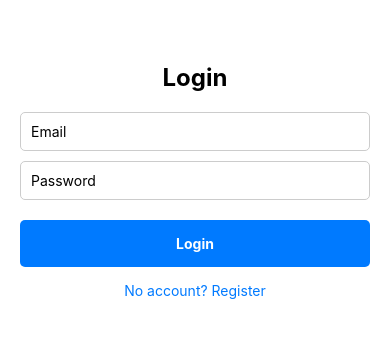
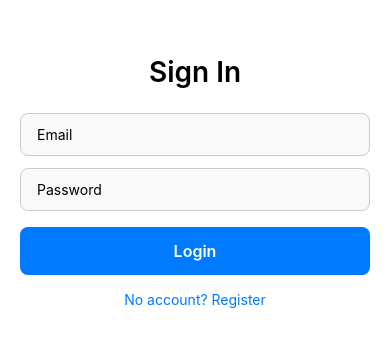
Before and after one commit to phillipyosief/learn-tigrinya-app, a React Native app in the folder learn-tigrinya/: screen / in a window 390 px wide. Shown: the part 241-588 px from the top of the page. Built offline with nearby package versions, Linux system fonts and the light colour scheme.

Commit message:
Refine intro and auth screens with iOS styling

```diff
--- a/learn-tigrinya/App.tsx
+++ b/learn-tigrinya/App.tsx
@@ -1,5 +1,5 @@
 import React, { useState } from 'react';
-import { StyleSheet, View } from 'react-native';
+import { SafeAreaView, StyleSheet } from 'react-native';
 import IntroScreen from './IntroScreen';
 import AuthScreen from './AuthScreen';
 import { StatusBar } from 'expo-status-bar';
@@ -8,14 +8,14 @@ export default function App() {
   const [showIntro, setShowIntro] = useState(true);
 
   return (
-    <View style={styles.container}>
+    <SafeAreaView style={styles.container}>
       <StatusBar style="auto" />
       {showIntro ? (
         <IntroScreen onFinish={() => setShowIntro(false)} />
       ) : (
         <AuthScreen />
       )}
-    </View>
+    </SafeAreaView>
   );
 }
 
--- a/learn-tigrinya/AuthScreen.tsx
+++ b/learn-tigrinya/AuthScreen.tsx
@@ -1,62 +1,91 @@
 import React, { useState } from 'react';
-import { View, Text, StyleSheet, TextInput, TouchableOpacity } from 'react-native';
+import {
+  SafeAreaView,
+  View,
+  Text,
+  StyleSheet,
+  TextInput,
+  TouchableOpacity,
+  Platform,
+  KeyboardAvoidingView,
+} from 'react-native';
 
 export default function AuthScreen() {
   const [isRegister, setIsRegister] = useState(false);
 
   return (
-    <View style={styles.container}>
-      <Text style={styles.title}>{isRegister ? 'Register' : 'Login'}</Text>
-      <TextInput placeholder="Email" style={styles.input} autoCapitalize="none" />
+    <SafeAreaView style={styles.safe}>
+      <KeyboardAvoidingView
+        behavior={Platform.OS === 'ios' ? 'padding' : undefined}
+        style={styles.container}
+      >
+        <Text style={styles.title}>{isRegister ? 'Create Account' : 'Sign In'}</Text>
+        <TextInput
+          placeholder="Email"
+          style={styles.input}
+          autoCapitalize="none"
+          keyboardType="email-address"
+        />
         <TextInput placeholder="Password" secureTextEntry style={styles.input} />
         {isRegister && (
-        <TextInput placeholder="Confirm Password" secureTextEntry style={styles.input} />
+          <TextInput
+            placeholder="Confirm Password"
+            secureTextEntry
+            style={styles.input}
+          />
         )}
         <TouchableOpacity style={styles.button}>
           <Text style={styles.buttonText}>{isRegister ? 'Register' : 'Login'}</Text>
         </TouchableOpacity>
         <TouchableOpacity onPress={() => setIsRegister(!isRegister)}>
           <Text style={styles.link}>
-          {isRegister ? 'Have an account? Login' : 'No account? Register'}
+            {isRegister ? 'Have an account? Sign in' : 'No account? Register'}
           </Text>
         </TouchableOpacity>
-    </View>
+      </KeyboardAvoidingView>
+    </SafeAreaView>
   );
 }
 
 const styles = StyleSheet.create({
+  safe: {
+    flex: 1,
+    backgroundColor: '#fff',
+  },
   container: {
     flex: 1,
     justifyContent: 'center',
     padding: 20,
-    backgroundColor: '#fff',
   },
   title: {
-    fontSize: 24,
-    fontWeight: 'bold',
-    marginBottom: 20,
+    fontSize: 28,
+    fontWeight: '600',
+    marginBottom: 24,
     textAlign: 'center',
   },
   input: {
-    borderWidth: 1,
+    borderWidth: StyleSheet.hairlineWidth,
     borderColor: '#ccc',
-    padding: 10,
-    marginBottom: 10,
-    borderRadius: 5,
+    paddingVertical: 12,
+    paddingHorizontal: 16,
+    marginBottom: 12,
+    borderRadius: 8,
+    backgroundColor: '#f9f9f9',
   },
   button: {
     backgroundColor: '#007aff',
-    padding: 15,
-    borderRadius: 5,
+    paddingVertical: 14,
+    borderRadius: 8,
     alignItems: 'center',
-    marginTop: 10,
+    marginTop: 4,
   },
   buttonText: {
     color: '#fff',
-    fontWeight: 'bold',
+    fontWeight: '600',
+    fontSize: 16,
   },
   link: {
-    marginTop: 15,
+    marginTop: 16,
     textAlign: 'center',
     color: '#007aff',
   },
--- a/learn-tigrinya/IntroScreen.tsx
+++ b/learn-tigrinya/IntroScreen.tsx
@@ -1,34 +1,47 @@
 import React, { useEffect, useRef } from 'react';
-import { View, Text, StyleSheet, Animated } from 'react-native';
+import { SafeAreaView, Text, StyleSheet, Animated, Easing } from 'react-native';
 
 interface IntroScreenProps {
   onFinish: () => void;
 }
 
 export default function IntroScreen({ onFinish }: IntroScreenProps) {
+  const slide = useRef(new Animated.Value(30)).current;
   const opacity = useRef(new Animated.Value(0)).current;
 
   useEffect(() => {
     Animated.sequence([
-      Animated.timing(opacity, {
-        toValue: 1,
-        duration: 1000,
-        useNativeDriver: true,
-      }),
-      Animated.delay(2000),
+      Animated.parallel([
+        Animated.timing(slide, {
+          toValue: 0,
+          duration: 800,
+          easing: Easing.out(Easing.ease),
+          useNativeDriver: true,
+        }),
+        Animated.timing(opacity, {
+          toValue: 1,
+          duration: 800,
+          useNativeDriver: true,
+        }),
+      ]),
+      Animated.delay(2200),
       Animated.timing(opacity, {
         toValue: 0,
         duration: 500,
         useNativeDriver: true,
       }),
     ]).start(onFinish);
-  }, [onFinish, opacity]);
+  }, [onFinish, opacity, slide]);
 
   return (
-    <View style={styles.container}>
-      <Animated.Text style={[styles.title, { opacity }]}>እንቋዕ ብደሓን መጻእኩም!</Animated.Text>
-      <Animated.Text style={[styles.subtitle, { opacity }]}>Discover the beauty of the Tigrinya language</Animated.Text>
-    </View>
+    <SafeAreaView style={styles.container}>
+      <Animated.Text style={[styles.title, { opacity, transform: [{ translateY: slide }] }]}>
+        እንቋዕ ብደሓን መጻእኩም!
+      </Animated.Text>
+      <Animated.Text style={[styles.subtitle, { opacity, transform: [{ translateY: slide }] }]}>
+        Discover the beauty of the Tigrinya language
+      </Animated.Text>
+    </SafeAreaView>
   );
 }
 
@@ -41,13 +54,14 @@ const styles = StyleSheet.create({
     padding: 20,
   },
   title: {
-    fontSize: 28,
-    fontWeight: 'bold',
+    fontSize: 32,
+    fontWeight: '600',
     textAlign: 'center',
   },
   subtitle: {
-    fontSize: 16,
-    marginTop: 20,
+    fontSize: 18,
+    marginTop: 12,
     textAlign: 'center',
+    color: '#555',
   },
 });
```
Also changed, not shown: learn-tigrinya/tsconfig.json (+8 -3 lines). Lines whose indentation alone changed are shown as unchanged.
